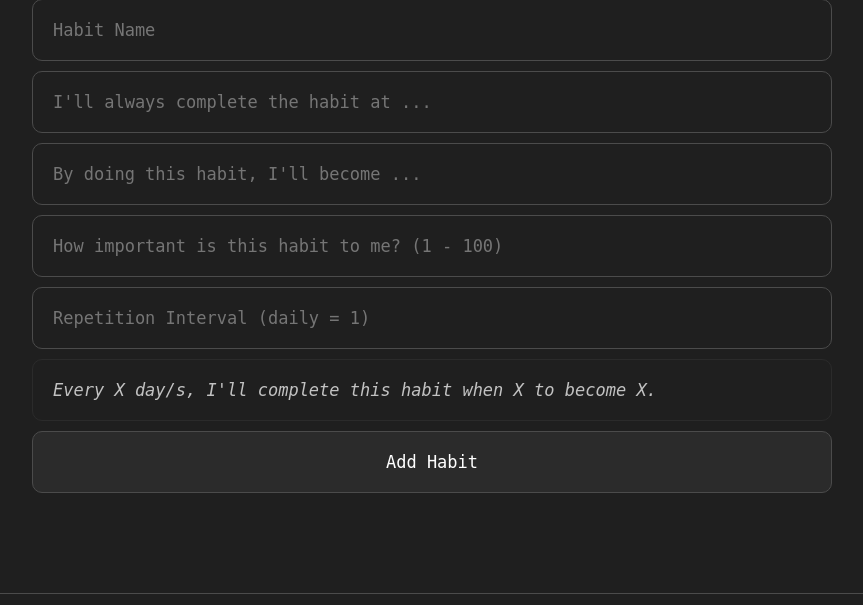
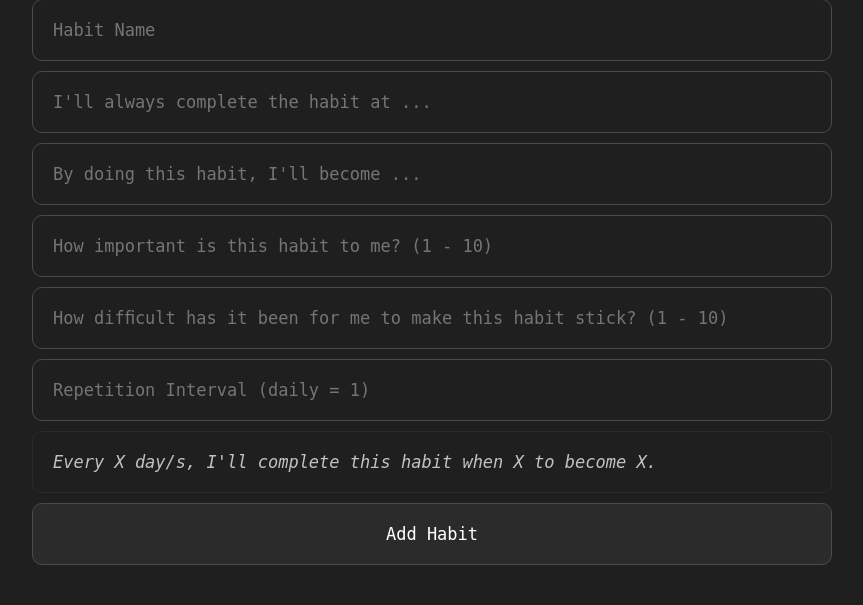
Before and after one commit to lior-acqu/exchange-traded-habits, a Flask app: template templates/index.html in a window 1280 px wide. Shown: the part 457-1062 px from the top of the page, without its empty margins (208-1071 px from the left). Run offline with Flask 3, Linux system fonts and the light colour scheme; the template is opened without the code that fills it, so the values that code supplies are empty; some libraries are stand-ins or nearby versions.

Commit message:
Changed value calculation formula, v.1.2.4

```diff
--- a/app.py
+++ b/app.py
@@ -5,6 +5,7 @@ from werkzeug.security import generate_password_hash, check_password_hash
 #from dotenv import load_dotenv only for development
 import os
 import psycopg
+import math
 from psycopg.rows import dict_row
 
 # oad_dotenv() only for development
@@ -133,8 +134,10 @@ def login():
 def add_habit():
     if not request.form["name"]:
         return "Please enter a name for the habit."
-    if not request.form["initValue"] or int(request.form["initValue"]) < 0 or int(request.form["initValue"]) > 100:
-        return "Please enter a number from 1 to 100."
+    if not request.form["importance"] or int(request.form["importance"]) < 1 or int(request.form["importance"]) > 10:
+        return "Please enter a level of importance from 1 to 10."
+    if not request.form["difficulty"] or int(request.form["difficulty"]) < 1 or int(request.form["difficulty"]) > 10:
+        return "Please enter a level of importance from 1 to 10."
     if not request.form["time"]:
         return "Please enter a time for the habit."
     if not request.form["identity"]:
@@ -142,11 +145,11 @@ def add_habit():
     if not request.form["days"]:
         return "Please enter a time interval for the habit."
     name = request.form['name']
-    init_value = int(request.form["initValue"])
     short_name = create_short_name(name)
     time = request.form["time"]
     identity = request.form["identity"]
-    interval = int(request.form["days"])
+    interval = float(request.form["days"])
+    init_value = int(request.form["importance"]) * int(request.form["difficulty"]) * (math.log(interval) + 1)
     description = f"Every {interval} day/s, I'll complete this habit when {time} to become {identity}."
     with get_db() as conn:
         with conn.cursor() as db:
--- a/templates/index.html
+++ b/templates/index.html
@@ -39,8 +39,9 @@
                 <input type="text" name="name" placeholder="Habit Name" required>
                 <input id="time" oninput="changeDescription()" type="text" name="time" placeholder="I'll always complete the habit at ..." required>
                 <input id="identity" oninput="changeDescription()" type="text" name="identity" placeholder="By doing this habit, I'll become ..." required>
-                <input type="text" name="initValue" placeholder="How important is this habit to me? (1 - 100)" required>
-                <input id="interval" oninput="changeDescription()" type="text" name="days" placeholder="Repetition Interval (daily = 1)" required>
+                <input title="This figure is used to calculate the value of the habit. Formula: Importance · Difficulty · ln(Interval)" type="text" name="importance" placeholder="How important is this habit to me? (1 - 10)" required>
+                <input title="This figure is used to calculate the value of the habit. Formula: Importance · Difficulty · ln(Interval)" type="text" name="difficulty" placeholder="How difficult has it been for me to make this habit stick? (1 - 10)" required>
+                <input title="This figure is used to calculate the value of the habit. Formula: Importance · Difficulty · ln(Interval)" id="interval" oninput="changeDescription()" type="text" name="days" placeholder="Repetition Interval (daily = 1)" required>
                 <p class="habit-statement">Every X day/s, I'll complete this habit when X to become X.</p>
                 <button class="add-btn" type="submit">Add Habit</button>
             </form>
```
